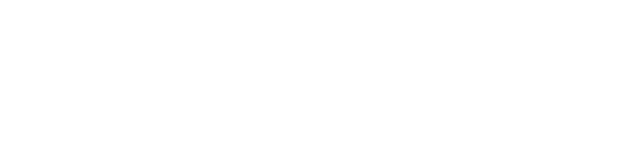
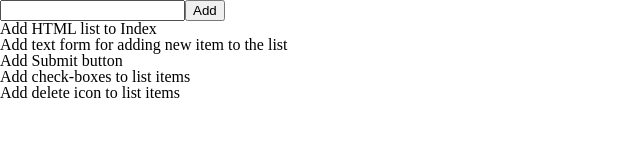
Before and after one commit to NadyaIlinskiy/todo-list, a plain HTML site: page index.html in a window 1280 px wide. Shown: the whole page, without its empty margins (0-640 px from the left). Drawn offline with Linux system fonts and the light colour scheme; files that its build step writes are made by us from their sources.

Commit message:
adding dummy list, input form, submit button and link to todo.js

```diff
--- a/index.html
+++ b/index.html
@@ -4,9 +4,21 @@
     <meta charset="UTF-8">
     <link rel="stylesheet" type="text/css" href="main.css">
     <link rel="stylesheet" type="text/css" href="reset.css">
+    <script src="todo.js"></script>
     <title>ToDo List</title>
   </head>
   <body>
 
+<input id="task"><button id="add">Add</button>
+<div id="todos">
+    <UL id="todo">
+            <Li>Add HTML list to Index</Li>
+            <Li>Add text form for adding new item to the list</Li>
+            <Li>Add Submit button</Li>
+            <Li>Add check-boxes to list items</Li>
+            <Li>Add delete icon to list items</Li>
+        </UL>
+</div>
+
   </body>
 </html>
```
